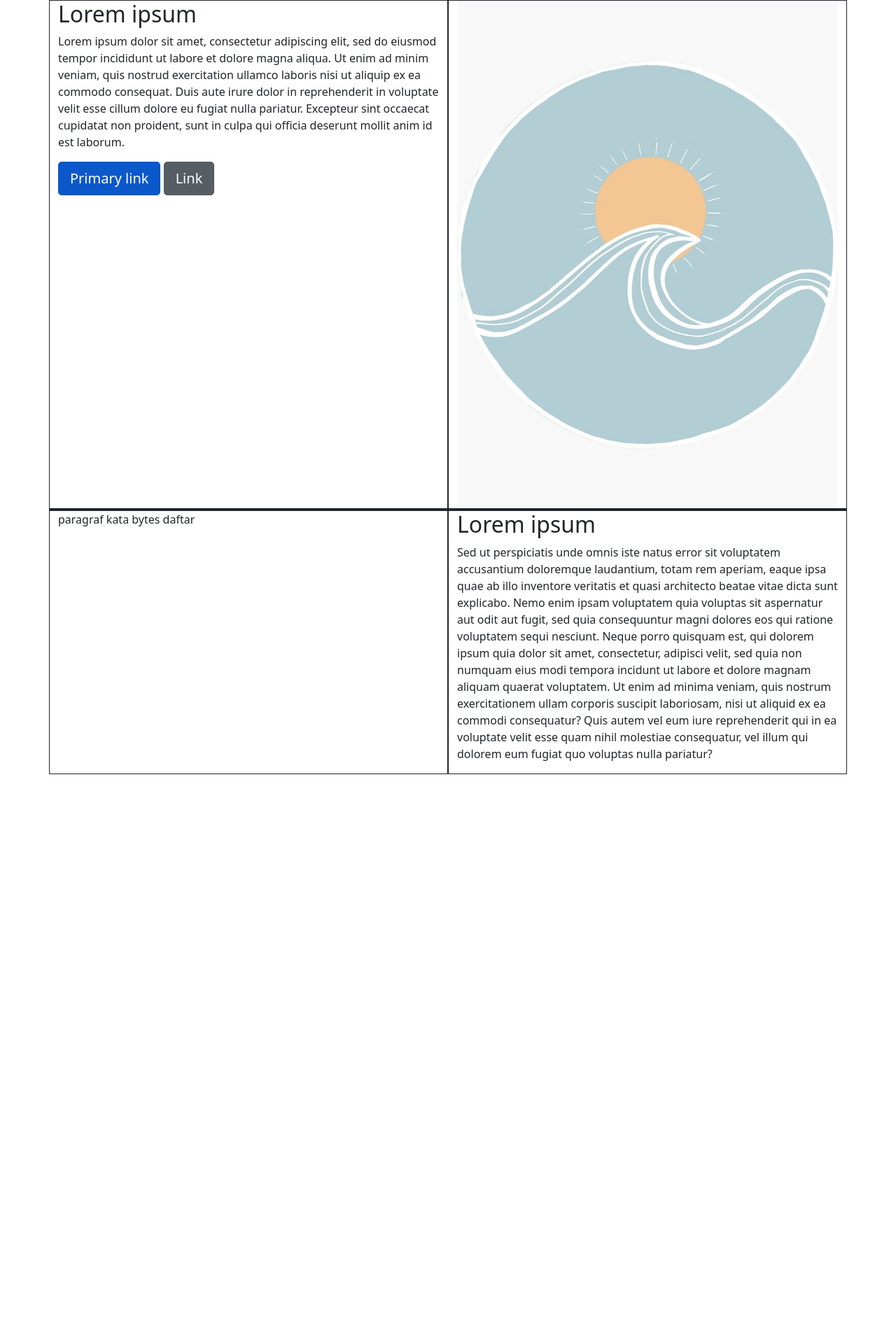
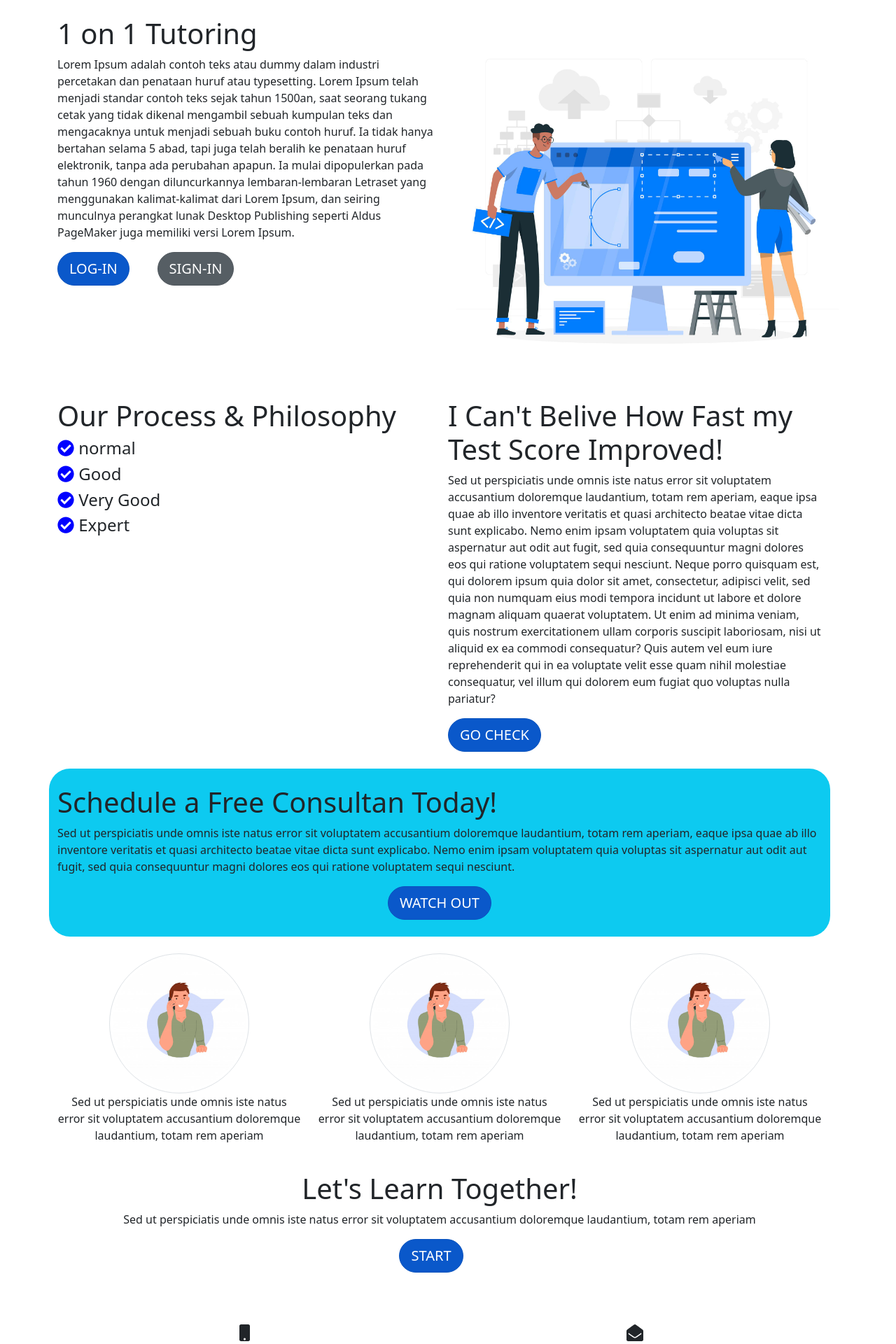
Before and after one commit to milaamaliad/mejakitamila, a PHP site: page / in a window 1280 px wide. Shown: the top 1920 px of the page at 70% size. Before the commit the page ends 1106 px from the top, so only its background shows below. Run offline with PHP 8.4, Linux system fonts and the light colour scheme; some libraries are stand-ins or nearby versions.

Commit message:
edit new

```diff
--- a/html/index.php
+++ b/html/index.php
@@ -7,36 +7,111 @@
 
     <!-- Bootstrap CSS -->
     <link href="https://cdn.jsdelivr.net/npm/bootstrap@5.0.0-beta1/dist/css/bootstrap.min.css" rel="stylesheet" integrity="sha384-giJF6kkoqNQ00vy+HMDP7azOuL0xtbfIcaT9wjKHr8RbDVddVHyTfAAsrekwKmP1" crossorigin="anonymous">
+    <link rel="preconnect" href="https://fonts.gstatic.com">
+	<link href="https://fonts.googleapis.com/css2?family=Montserrat:wght@500&display=swap" rel="stylesheet">
 
     <title>HALAMAN HOME</title>
   </head>
   <body>
-
+    <br>
     <div class="container">
     	<div class="row">
-    		<div class="col" Style="border:solid 1px">
-    			<h2>Lorem ipsum</h2>
-    			<p>Lorem ipsum dolor sit amet, consectetur adipiscing elit, sed do eiusmod tempor incididunt ut labore et dolore magna aliqua. Ut enim ad minim veniam, quis nostrud exercitation ullamco laboris nisi ut aliquip ex ea commodo consequat. Duis aute irure dolor in reprehenderit in voluptate velit esse cillum dolore eu fugiat nulla pariatur. Excepteur sint occaecat cupidatat non proident, sunt in culpa qui officia deserunt mollit anim id est laborum.</p>
-    			<div>
-    				<a href="#" class="btn btn-primary btn-lg active" role="button" aria-pressed="true">Primary link</a>
-					<a href="#" class="btn btn-secondary btn-lg active" role="button" aria-pressed="true">Link</a>
+    		<div class="col-6" Style="">
+    			<h1>1 on 1 Tutoring</h1>
+    			<p>Lorem Ipsum adalah contoh teks atau dummy dalam industri percetakan dan penataan huruf atau typesetting. Lorem Ipsum telah menjadi standar contoh teks sejak tahun 1500an, saat seorang tukang cetak yang tidak dikenal mengambil sebuah kumpulan teks dan mengacaknya untuk menjadi sebuah buku contoh huruf. Ia tidak hanya bertahan selama 5 abad, tapi juga telah beralih ke penataan huruf elektronik, tanpa ada perubahan apapun. Ia mulai dipopulerkan pada tahun 1960 dengan diluncurkannya lembaran-lembaran Letraset yang menggunakan kalimat-kalimat dari Lorem Ipsum, dan seiring munculnya perangkat lunak Desktop Publishing seperti Aldus PageMaker juga memiliki versi Lorem Ipsum.</p>
+    			<div class="row">
+    				<div class="col-3" Style="">
+    					<a href="#" class="btn btn-primary rounded-pill btn-lg active" role="button" aria-pressed="true">LOG-IN</a>
+    				</div>
+    				<div class="col-3" Style="">
+    					<a href="#" class="btn btn-secondary rounded-pill btn-lg active" role="button" aria-pressed="true">SIGN-IN</a>
+    				</div>
     			</div>
     		</div>
-    		<div class="col" Style="border:solid 1px"><img src="img/blue.png" class="img-fluid" alt=""></div>
-    		<div class="w-100" Style="border:solid 1px"></div>
-    		<div class="col" Style="border:solid 1px">	<p>paragraf kata bytes daftar</p></div>
-    		<div class="col" Style="border:solid 1px"><h2>Lorem ipsum</h2>
-    			<p>Sed ut perspiciatis unde omnis iste natus error sit voluptatem accusantium doloremque laudantium, totam rem aperiam, eaque ipsa quae ab illo inventore veritatis et quasi architecto beatae vitae dicta sunt explicabo. Nemo enim ipsam voluptatem quia voluptas sit aspernatur aut odit aut fugit, sed quia consequuntur magni dolores eos qui ratione voluptatem sequi nesciunt. Neque porro quisquam est, qui dolorem ipsum quia dolor sit amet, consectetur, adipisci velit, sed quia non numquam eius modi tempora incidunt ut labore et dolore magnam aliquam quaerat voluptatem. Ut enim ad minima veniam, quis nostrum exercitationem ullam corporis suscipit laboriosam, nisi ut aliquid ex ea commodi consequatur? Quis autem vel eum iure reprehenderit qui in ea voluptate velit esse quam nihil molestiae consequatur, vel illum qui dolorem eum fugiat quo voluptas nulla pariatur?</p>
+    		<div class="col-6" Style="">
+    			<img src="img/1.jpg" class="img-fluid" alt="">
     		</div>
-  		</div>
-	</div>
+
+    		<div class="row">
+    			<div class="col-6" Style="">
+    				<h1>Our Process & Philosophy</h1>
+    				<h4><i class="fas fa-check-circle" style="color:blue"></i> normal</h4>
+    				<h4><i class="fas fa-check-circle" style="color:blue"></i> Good</h4>
+    				<h4><i class="fas fa-check-circle" style="color:blue"></i> Very Good</h4>
+    				<h4><i class="fas fa-check-circle" style="color:blue"></i> Expert</h4>
+    			</div>
+    			<div class="col-6" Style="">
+    				<h1>I Can't Belive How Fast my Test Score Improved!</h1>
+    				<p>Sed ut perspiciatis unde omnis iste natus error sit voluptatem accusantium doloremque laudantium, totam rem aperiam, eaque ipsa quae ab illo inventore veritatis et quasi architecto beatae vitae dicta sunt explicabo. Nemo enim ipsam voluptatem quia voluptas sit aspernatur aut odit aut fugit, sed quia consequuntur magni dolores eos qui ratione voluptatem sequi nesciunt. Neque porro quisquam est, qui dolorem ipsum quia dolor sit amet, consectetur, adipisci velit, sed quia non numquam eius modi tempora incidunt ut labore et dolore magnam aliquam quaerat voluptatem. Ut enim ad minima veniam, quis nostrum exercitationem ullam corporis suscipit laboriosam, nisi ut aliquid ex ea commodi consequatur? Quis autem vel eum iure reprehenderit qui in ea voluptate velit esse quam nihil molestiae consequatur, vel illum qui dolorem eum fugiat quo voluptas nulla pariatur?</p>
+    				<div class="row">
+     					<div class="col-4" Style="">
+    						<a href="#" class="btn btn-primary rounded-pill btn-lg active" role="button" aria-pressed="true">GO CHECK</a></div>
+    				</div>
+    			</div>
+    		</div>
+    		<div><br></div>
+    		<div class="row">
+    			<div class="col-12 bg-info" Style="border-radius:30px">
+    				<br>
+    				<h1>Schedule a Free Consultan Today!</h1>
+    				<p>Sed ut perspiciatis unde omnis iste natus error sit voluptatem accusantium doloremque laudantium, totam rem aperiam, eaque ipsa quae ab illo inventore veritatis et quasi architecto beatae vitae dicta sunt explicabo. Nemo enim ipsam voluptatem quia voluptas sit aspernatur aut odit aut fugit, sed quia consequuntur magni dolores eos qui ratione voluptatem sequi nesciunt.</p>
+     					<div class="col" align="center" Style="">
+    						<a href="#" class="btn btn-primary rounded-pill btn-lg active" role="button" aria-pressed="true">WATCH OUT</a></div>
+    				<br>
+    			</div>
+    		</div>
+    		<div><br></div>
+    		<div class="row row-cols-3">
+
+  				<div class="col" align="center" style="">
+  					<img src="img/3.jpg" class="img-thumbnail rounded-circle" width="200px">
+  					<p>Sed ut perspiciatis unde omnis iste natus error sit voluptatem accusantium doloremque laudantium, totam rem aperiam</p>
+  				</div>
+  				<div class="col" align="center" style="">
+  					<img src="img/3.jpg" class="img-thumbnail rounded-circle" width="200px">
+  					<p>Sed ut perspiciatis unde omnis iste natus error sit voluptatem accusantium doloremque laudantium, totam rem aperiam</p>
+  				</div>
+  				<div class="col" align="center" style="">
+  					<img src="img/3.jpg" class="img-thumbnail rounded-circle" width="200px">
+  					<p>Sed ut perspiciatis unde omnis iste natus error sit voluptatem accusantium doloremque laudantium, totam rem aperiam</p>
+  				</div>
+  				<div><br></div>
+  			</div>
+
+  			<div class="row" align="center" style="">
+  				<div class="col">
+  					<h1>Let's Learn Together!</h1>
+  					<p>Sed ut perspiciatis unde omnis iste natus error sit voluptatem accusantium doloremque laudantium, totam rem aperiam</p>
+  				</div>
+  				<div class="row">
+     					<div class="col" align="center" Style="">
+    						<a href="#" class="btn btn-primary rounded-pill btn-lg active" role="button" aria-pressed="true">START</a></div>
+    				</div>
+  			</div>
+
+  			<div class="row row-cols-2" align="center">
+  				<div class="col" style="">
+  					<br><br><br>
+  					<h4><i class="fas fa-mobile"></i></h4>
+  					<h4>Call</h4>
+  				</div>
+  				<div class="col" style="">
+  					<br><br><br>
+  					<h4><i class="fas fa-envelope-open"></i></h4>
+  					<h4>Message</h4>
+  				</div>
+ 			 </div>
+ 			 <div class="footer">
+ 			 	<img src="img/5.jpg" class="position:absolute" width="100%">
+ 			 </div>
+    	</div>
 
 
     <!-- Optional JavaScript; choose one of the two! -->
 
     <!-- Option 1: Bootstrap Bundle with Popper -->
     <script src="https://cdn.jsdelivr.net/npm/bootstrap@5.0.0-beta1/dist/js/bootstrap.bundle.min.js" integrity="sha384-ygbV9kiqUc6oa4msXn9868pTtWMgiQaeYH7/t7LECLbyPA2x65Kgf80OJFdroafW" crossorigin="anonymous"></script>
-
+    <script src="https://use.fontawesome.com/releases/v5.13.0/js/all.js" crossorigin="anonymous"></script>
     <!-- Option 2: Separate Popper and Bootstrap JS -->
     <!--
     <script src="https://cdn.jsdelivr.net/npm/@popperjs/core@2.5.4/dist/umd/popper.min.js" integrity="sha384-q2kxQ16AaE6UbzuKqyBE9/u/KzioAlnx2maXQHiDX9d4/zp8Ok3f+M7DPm+Ib6IU" crossorigin="anonymous"></script>
```
Also changed, not shown: html/img/1.jpg (added), html/img/2.jpg (added), html/img/3.jpg (added), html/img/5.jpg (added), html/img/blue.png (deleted).
